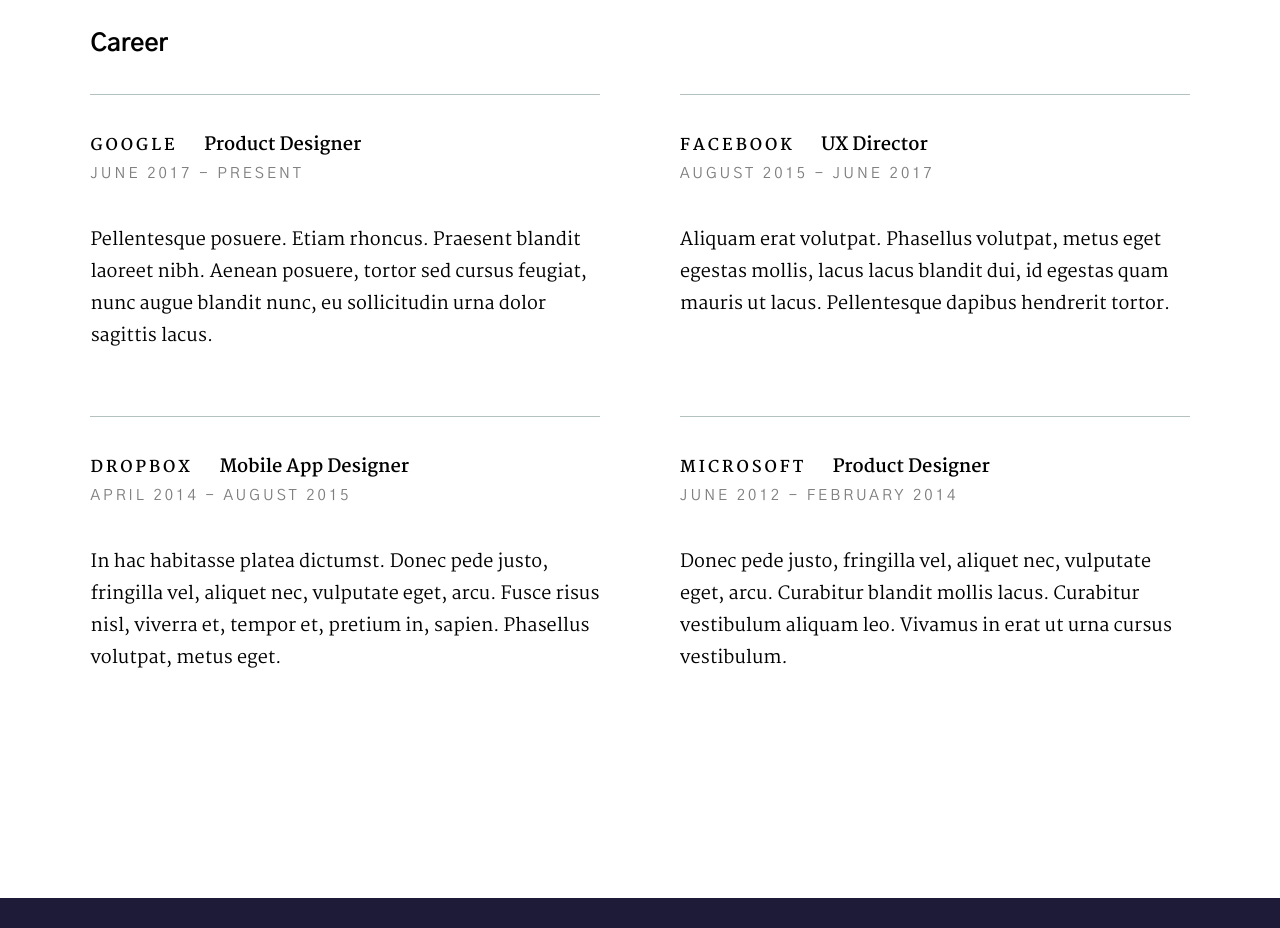
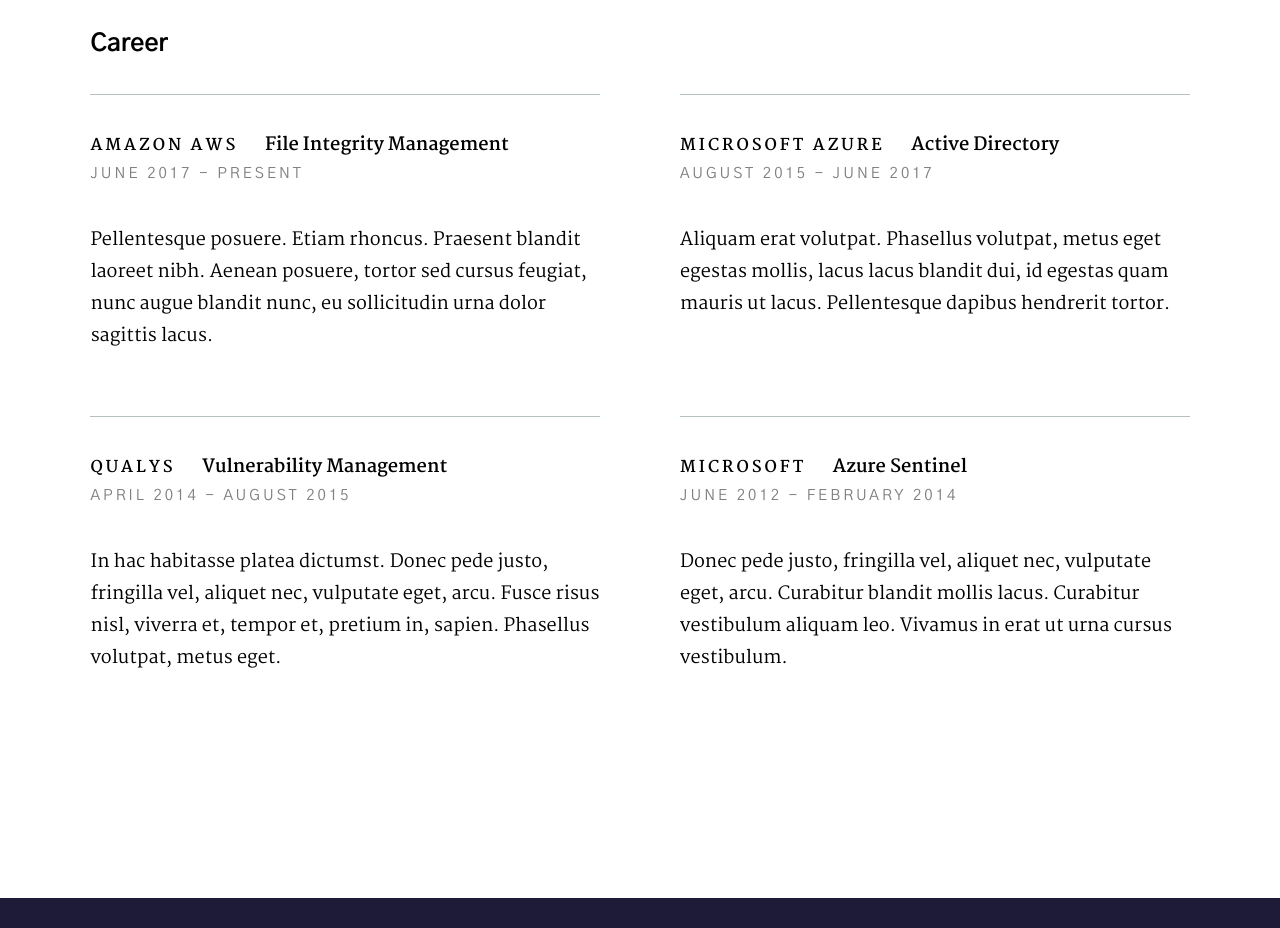
Before and after one commit to thoconde/thoconde.github.io, a plain HTML site: page index.html in a window 1280 px wide. Shown: the part 2020-2948 px from the top of the page. Drawn offline with nearby package versions, Linux system fonts and the light colour scheme.

Commit message:
Update index.html

```diff
--- a/index.html
+++ b/index.html
@@ -165,8 +165,8 @@
                     <div class="position">
                         <div class="position__header">
                             <h6>
-                                <span class="position__co">Google</span>
-                                <span class="position__pos">Product Designer</span>
+                                <span class="position__co">Amazon AWS</span>
+                                <span class="position__pos">File Integrity Management</span>
                             </h6>
                             <div class="position__timeframe">
                                 June 2017 - Present
@@ -184,8 +184,8 @@
                     <div class="position">
                         <div class="position__header">
                             <h6>
-                                <span class="position__co">Facebook</span>
-                                <span class="position__pos">UX Director</span>
+                                <span class="position__co">Microsoft Azure</span>
+                                <span class="position__pos">Active Directory</span>
                             </h6>
                             <div class="position__timeframe">
                                 August 2015 - June 2017
@@ -203,8 +203,8 @@
                     <div class="position">
                         <div class="position__header">
                             <h6>
-                                <span class="position__co">Dropbox</span>
-                                <span class="position__pos">Mobile App Designer</span>
+                                <span class="position__co">Qualys</span>
+                                <span class="position__pos">Vulnerability Management</span>
                             </h6>
                             <div class="position__timeframe">
                                 April 2014 - August 2015
@@ -223,7 +223,7 @@
                         <div class="position__header">
                             <h6>
                                 <span class="position__co">Microsoft</span>
-                                <span class="position__pos">Product Designer</span>
+                                <span class="position__pos">Azure Sentinel</span>
                             </h6>
                             <div class="position__timeframe">
                                 June 2012 - February 2014
```
